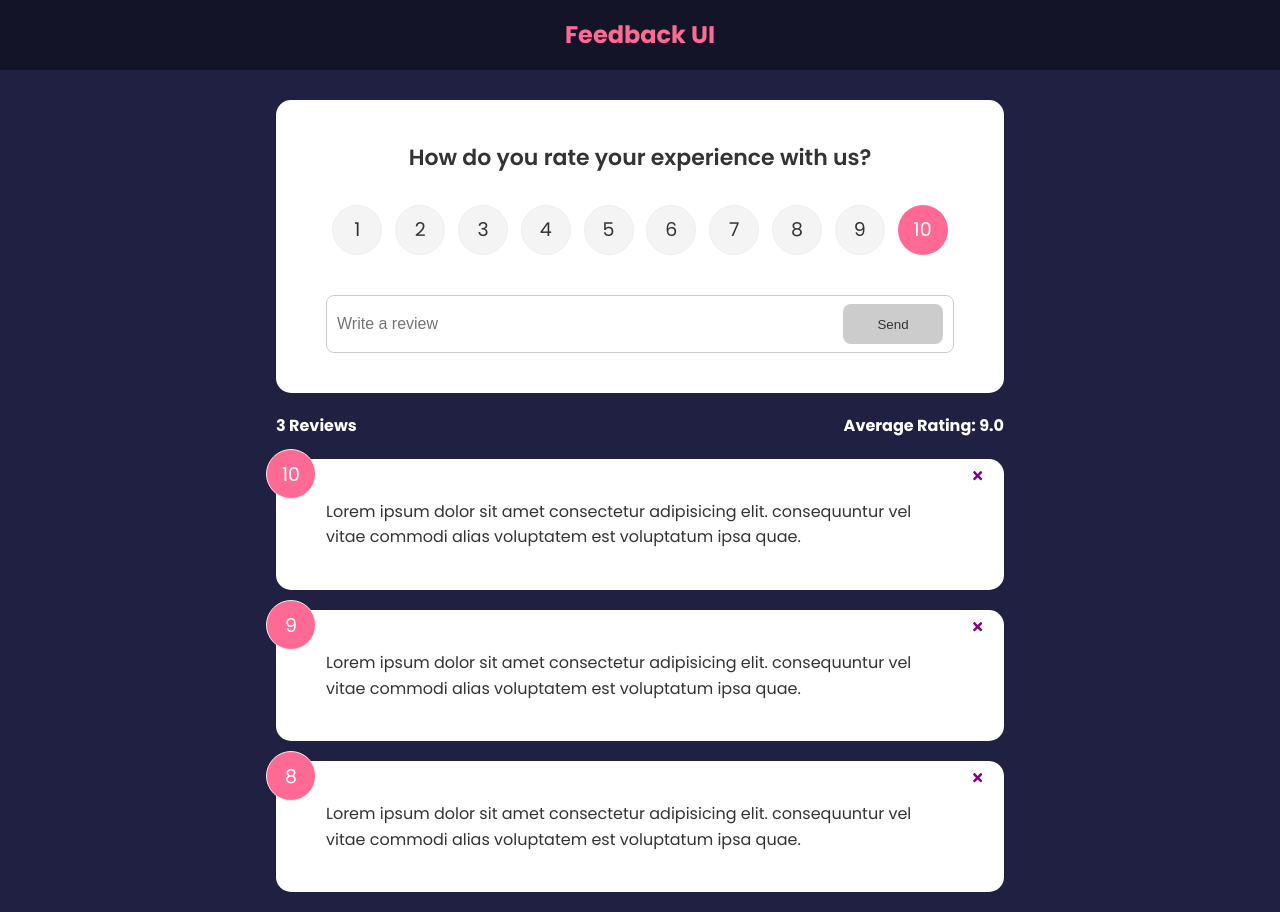
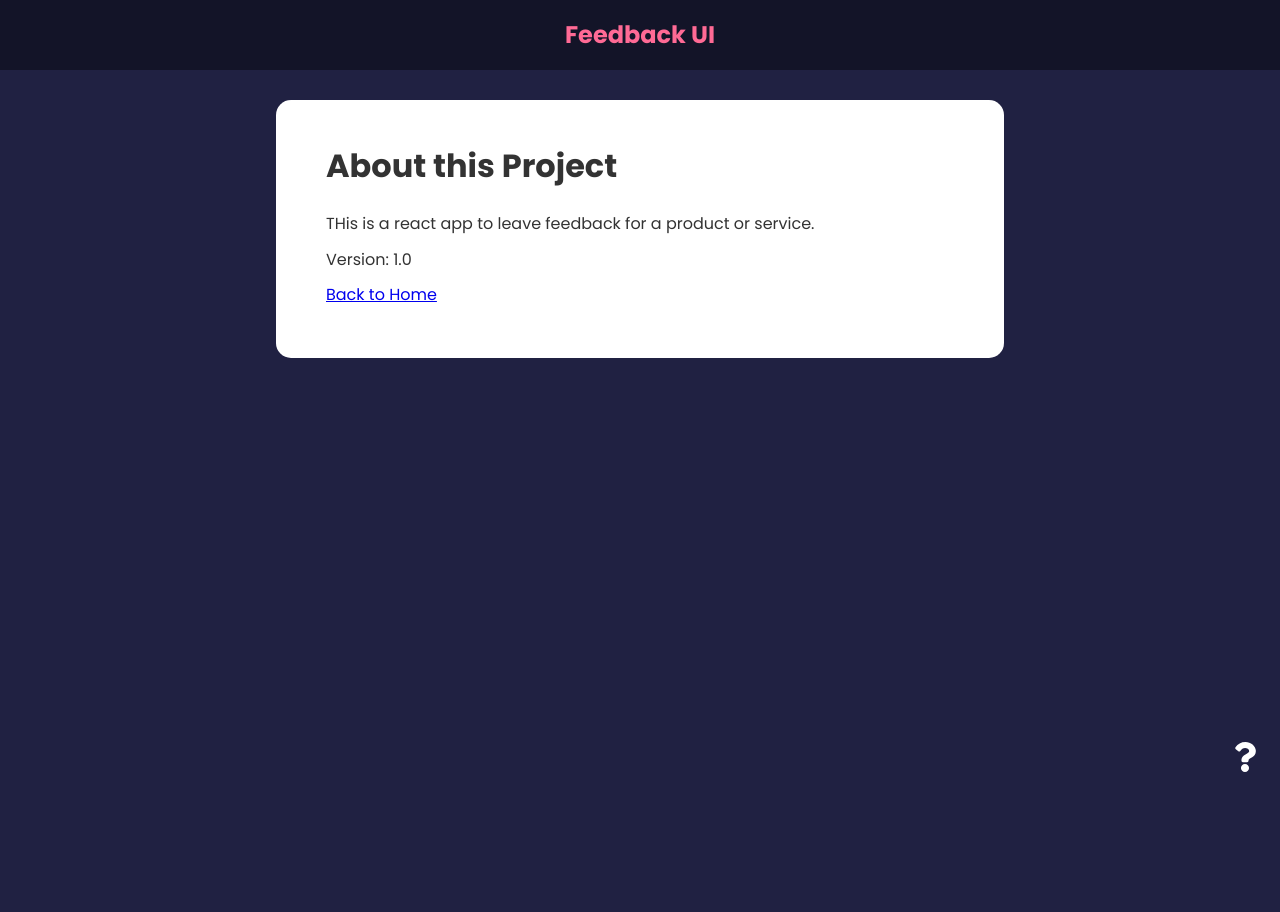
Before and after one commit to coolpot/react-feedback, a React (Create React App) app: page /about in a window 1280 px wide. After the commit the page ends 800 px from the top, so only its background shows below. Built offline with nearby package versions, Linux system fonts and the light colour scheme.

Commit message:
before context api

```diff
--- a/package.json
+++ b/package.json
@@ -10,6 +10,7 @@
     "react": "^17.0.2",
     "react-dom": "^17.0.2",
     "react-icons": "^4.3.1",
+    "react-router-dom": "^6.2.1",
     "react-scripts": "5.0.0",
     "uuid": "^8.3.2",
     "web-vitals": "^2.1.2"
--- a/src/App.js
+++ b/src/App.js
@@ -1,34 +1,51 @@
-import { v4 as uuidv4 } from 'uuid';
+import { v4 as uuidv4 } from "uuid";
+import { useState } from "react";
+import { BrowserRouter as Router, Route, Routes } from "react-router-dom";
 import Header from "./components/Header";
 import FeedbackList from "./components/FeedbackList";
-import { useState } from "react";
-import FeedbackData from './data/FeedbackData';
-import FeedbackStats from './components/FeedbackStats';
-import FeedbackForm from './components/FeedbackForm';
+import FeedbackData from "./data/FeedbackData";
+import FeedbackStats from "./components/FeedbackStats";
+import FeedbackForm from "./components/FeedbackForm";
+import AboutPage from "./pages/AboutPage";
+import AboutIconLink from "./components/AboutIconLink";
 
 function App() {
-
   const [feedback, setFeedback] = useState(FeedbackData);
   const deleteFeedback = (id) => {
-    if (window.confirm('Are you surte you want to delete?')) {
+    if (window.confirm("Are you sure you want to delete?")) {
       setFeedback(feedback.filter((item) => item.id !== id));
     }
-  }
+  };
 
   const addFeedback = (newFeedback) => {
     newFeedback.id = uuidv4();
     setFeedback([newFeedback, ...feedback]);
-  }
+  };
 
   return (
-    <>
-      <Header/>
+    <Router>
+      <Header />
       <div className="container">
-        <FeedbackForm handleAdd={addFeedback}/>
-        <FeedbackStats feedback={feedback} />
-        <FeedbackList feedback={feedback} handleDelete={deleteFeedback} />
+        <Routes>
+          <Route
+            exact
+            path="/"
+            element={
+              <>
+                <FeedbackForm handleAdd={addFeedback} />
+                <FeedbackStats feedback={feedback} />
+                <FeedbackList
+                  feedback={feedback}
+                  handleDelete={deleteFeedback}
+                />
+              </>
+            }
+          ></Route>
+          <Route path="/about" element={<AboutPage />} />
+        </Routes>
+        <AboutIconLink />
       </div>
-    </>
+    </Router>
   );
 }
 
--- /dev/null
+++ b/src/components/AboutIconLink.jsx
@@ -0,0 +1,14 @@
+import { FaQuestion } from "react-icons/fa";
+import { Link } from "react-router-dom";
+
+function AboutIconLink() {
+  return (
+    <div className="about-link">
+      <Link to="/about">
+        <FaQuestion size={30} />
+      </Link>
+    </div>
+  );
+}
+
+export default AboutIconLink;
--- a/src/components/FeedbackList.jsx
+++ b/src/components/FeedbackList.jsx
@@ -16,7 +16,7 @@
           initial={{opacity: 0}}
           animate={{opacity: 1}}
           exit={{opacity: 0}}
-          transition={{duration: 1}}
+          transition={{duration: 0.6}}
           >
             <FeedbackItem key={item.id} item={item} handleDelete={handleDelete} />
           </motion.div>
--- /dev/null
+++ b/src/pages/AboutPage.jsx
@@ -0,0 +1,23 @@
+import { Link } from "react-router-dom"
+import Card from "../components/shared/Card"
+
+function AboutPage() {
+  return (
+    <div>
+      <Card>
+        <div className="about">
+          <h1>About this Project</h1>
+          <p>THis is a react app to leave feedback for a product or service.</p>
+
+          <p>Version: 1.0</p>
+
+          <p>
+            <Link to="/">Back to Home</Link>
+          </p>
+        </div>
+      </Card>
+    </div>
+  )
+}
+
+export default AboutPage
```
Also changed, not shown: 1 other file (tests, documents, lock files or other folders).
